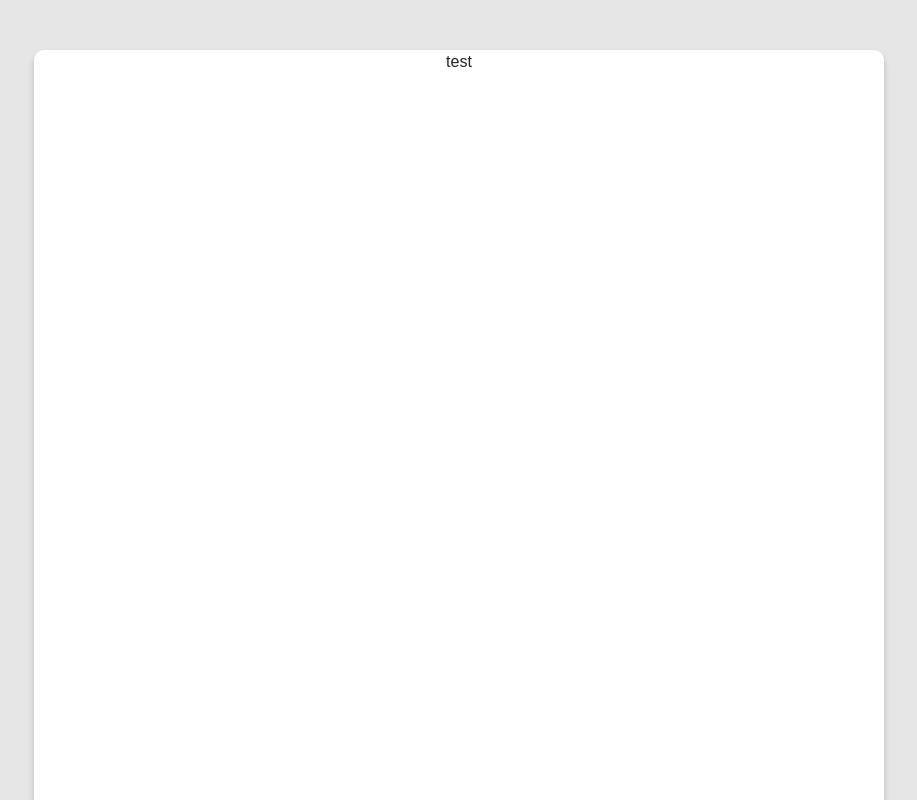
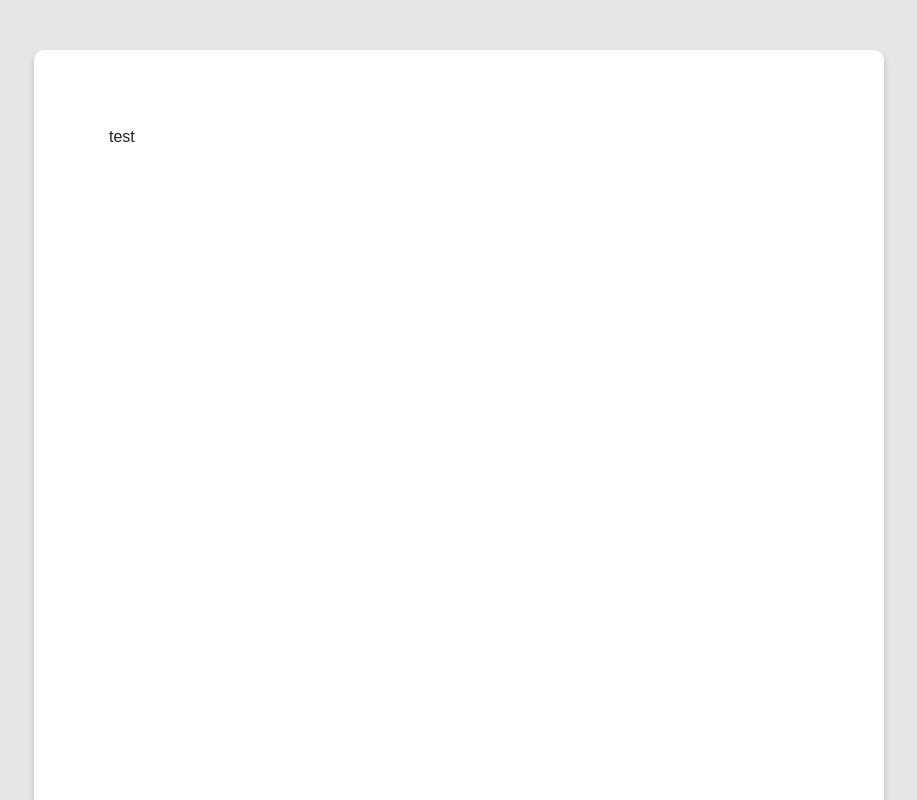
Before and after one commit to choi-calvin/choi-calvin.github.io, a React (Create React App) app: page / in a window 1280 px wide. Shown: the top 800 px of the page, without its empty margins (181-1098 px from the left). Built offline with nearby package versions, Linux system fonts and the light colour scheme.

Commit message:
Add padding to page

```diff
--- a/src/js/containers/Resume.css
+++ b/src/js/containers/Resume.css
@@ -4,7 +4,9 @@
   width: 850px;
   height: 1100px;
   margin: 50px 0;
+  padding: 75px;
   box-shadow: 0 4px 6px hsla(0, 0%, 0%, .2);
+  text-align: left;
 }
 
 .center {
```
